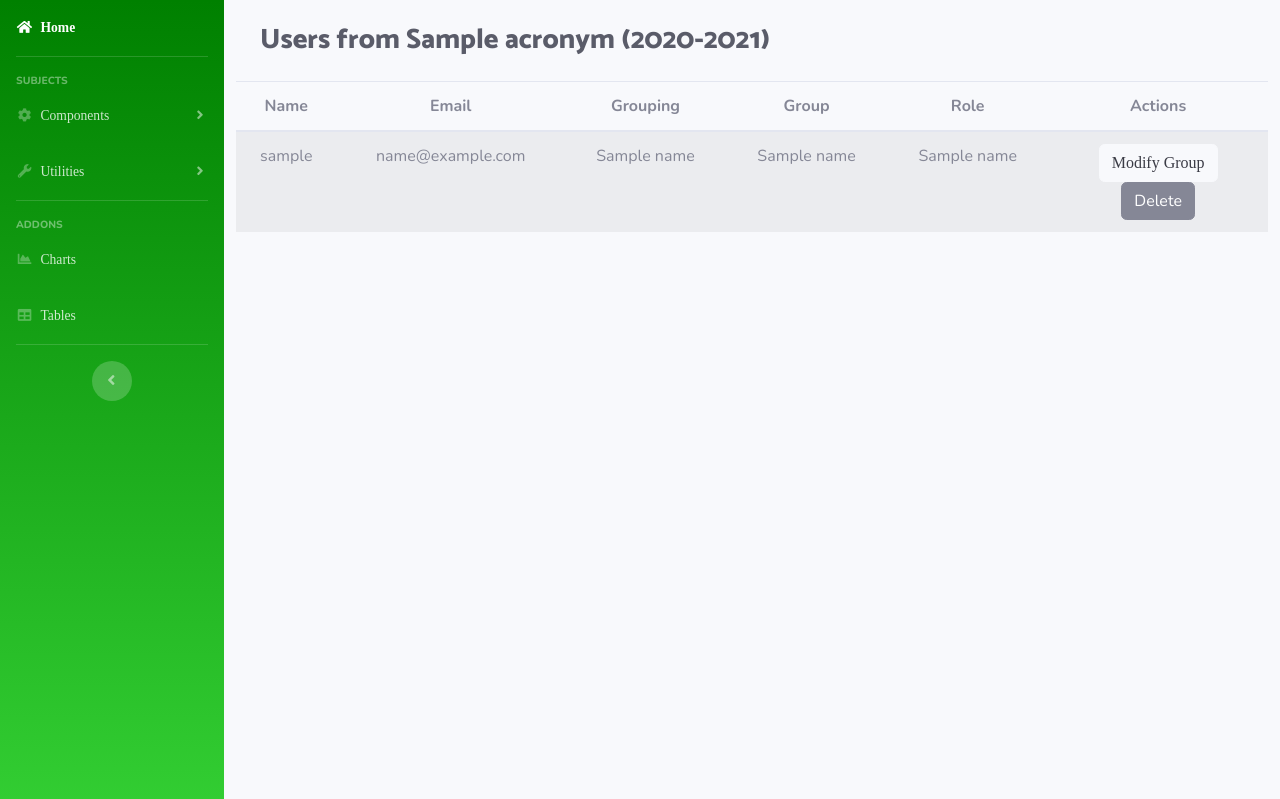
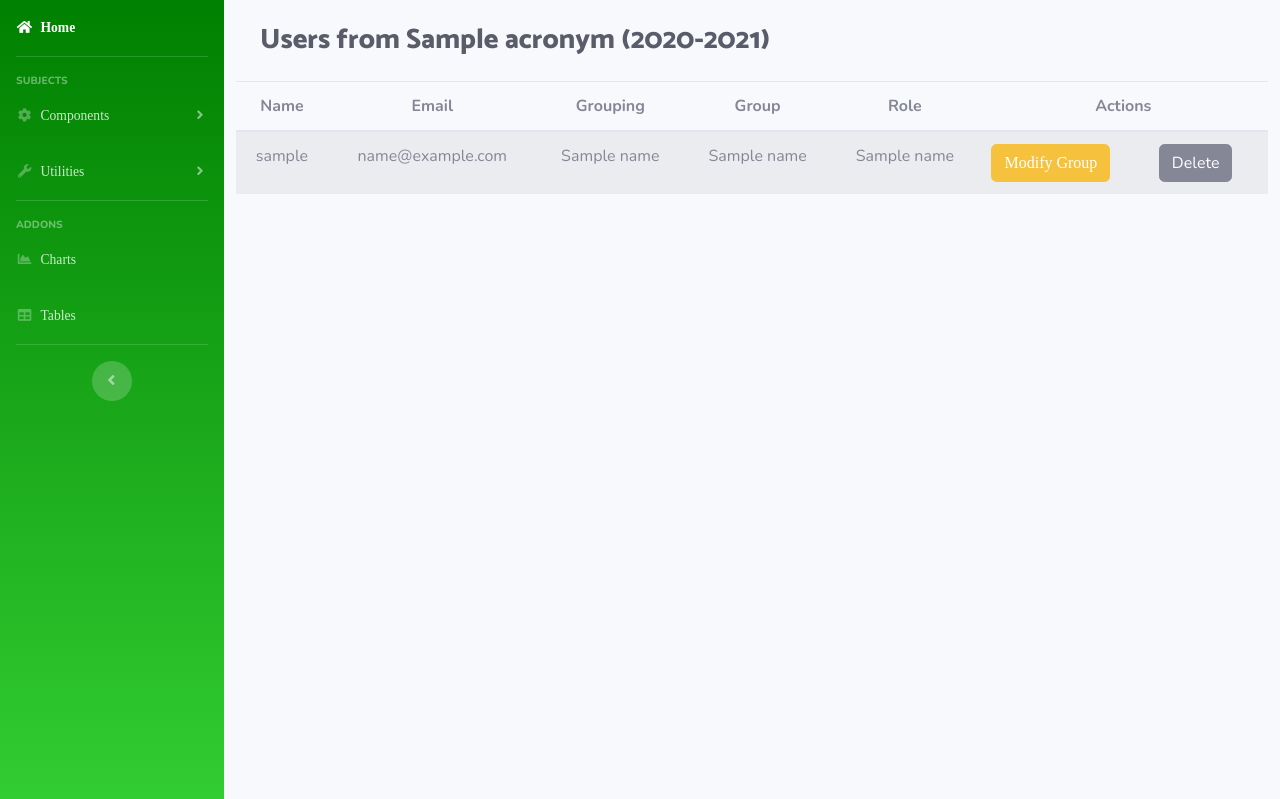
Before and after one commit to JavierAntonYuste/labton, a Flask app: template app/templates/manageSubject.html in a window 1280 px wide. Shown: the part 54-853 px from the top of the page. Run offline with Flask 2, Linux system fonts and the light colour scheme; the template is opened without the code that fills it: most values are stand-ins (such as "Sample title", 1, 10 or a date in 2020); parts of the project's set-up code (start-up, migrations or seed data) failed here and were passed over; some libraries are stand-ins or nearby versions; some web fonts are replaced.

Commit message:
Minor visual changes

```diff
--- a/app/templates/manageSubject.html
+++ b/app/templates/manageSubject.html
@@ -196,7 +196,7 @@
             Import users
           </button>
           <div class="dropdown-menu" aria-labelledby="dropdownMenuButton">
-            <button type="button" class="dropdown-item" data-toggle="modal" data-target="#uploadUserModal">
+            <button class="dropdown-item" data-toggle="modal" data-target="#uploadUserModal">
               <i class="fas fa-user mr-2"></i>
               Unique user
 
@@ -267,7 +267,7 @@
     <!-- end modal CSV -->
   <!-- User Modal -->
 
-    <div class="modal fade" id="uploadUserModal" tabindex="-1" role="dialog" aria-hidden="true">
+    <div class="uploadUserModal modal fade" name="uploadUserModal" id="uploadUserModal" tabindex="-1" role="dialog" aria-hidden="true">
       <div class="modal-dialog modal-dialog-centered" role="document">
         <div class="modal-content">
           <div class="modal-header">
@@ -278,7 +278,6 @@
           </div>
 
           <div class="modal-body">
-            <h6> Insert the user's data</h6>
 
             <div class="row">
               <div class="col">
@@ -286,6 +285,7 @@
                 <form action="/uploadUser" method="post" id="upload-form">
                   <div class="row pt-2 pb-2">
                     <div class="col">
+                      <label>Email</label>
                       <input class= "form-control" type="email" name="email" id="js-upload-files" placeholder="User email" enctype="multipart/form-data" >
 
                       <input type="hidden" name="subject_id" value={{subject.id}}>
@@ -298,6 +298,17 @@
                       <select class="custom-select" name="role" id="role">
                         {% for role in roles_db%}
                         <option value={{role.name}}>{{role.name}}</option>
+                        {% endfor %}
+                      </select>
+                    </div>
+                  </div>
+
+                  <div class="row pt-2 pb-2">
+                    <div class="col">
+                      <label> Group </label>
+                      <select class="custom-select" name="addGroup" id="addGroup">
+                        {% for group in groups%}
+                        <option value={{group.group_id}}>Group {{group.name}}</option>
                         {% endfor %}
                       </select>
                     </div>
@@ -441,28 +452,31 @@
                 <td class="text-center">{{users[1].name}}</td>
 
                 <td class="text-center">
-                  <div class="col-sm">
-                    <a data-toggle="modal" data-id="{{users[0].email}}" data-groupings="{{groupings_json}}" data-groups="{{groups_json}}" data-subject-id="{{subject.id}}" class="modifyGroupingGroup btn btn-light" href="#">Modify Group</a>
 
-                  </div>
 
-                  {% if not user==(users[0].email.split('@'))[0]%}
                   <div class="row">
+                    <div class="col">
+                      <a data-toggle="modal" data-id="{{users[0].email}}" data-groupings="{{groupings_json}}" data-groups="{{groups_json}}" data-subject-id="{{subject.id}}" class="modifyGroupingGroup btn btn-warning" href="#">Modify Group</a>
+
+                    </div>
+                    {% if not user==(users[0].email.split('@'))[0]%}
                     {% if role=='admin'%}
-                    <div class="col-sm">
+                    <div class="col">
 
-                      <a data-toggle="modal" data-id="{{users[0].email}}" class="modifyUserModal btn btn-light" href="#modifyUserModal">Modify Role</a>
+                      <a data-toggle="modal" data-id="{{users[0].email}}" class="modifyUserModal btn btn-info" href="#modifyUserModal">Modify Role</a>
 
                     </div>
                     {% endif %}
 
                     <script>
-                    $(document).ready(function () {
-                      $(document).on("click", ".modifyUserModal", function () {
-                           var userEmail = $(this).data('id');
-                           $(".modal-body #email").val( userEmail );
-                      });
-                    });
+
+                    $('.modifyUserModal').click( function (evt) {
+                          evt.stopImmediatePropagation();
+                          $("#modifyUserModal").modal()
+
+                          var userEmail = $(this).data('id');
+                          $(".modal-body #email").val( userEmail );
+                        });
 
                     $('.modifyGroupingGroup').click( function (evt) {
                           evt.stopImmediatePropagation();
@@ -483,21 +497,21 @@
                         }
 
                           $(".modal-body #email").val( userEmail );
-
                     });
 
 
                     </script>
 
-                    <div class="col-sm text-center">
+                    <div class="col text-center">
                       <form action="/deleteUserSubject" method="POST">
                           <input type="hidden" name="user_id" value={{users[0].id}} >
                           <input type="hidden" name="subject_id" value={{subject.id}}>
                           <button type="submit" class="btn btn-secondary ">Delete</button>
                       </form>
                     </div>
+
+                  {% endif %}
                   </div>
-                  {% endif %}
                 </td>
               </tr>
             {% endfor%}
--- a/app/templates/users.html
+++ b/app/templates/users.html
@@ -242,7 +242,7 @@
                   {% if not user==(element[0].email.split('@'))[0] %}
                   <div class="row">
                     <div class="col-sm">
-                      <a data-toggle="modal" data-id="{{element[0].email}}" class="modifyPrivilegeModal btn btn-light float-right" href="#modifyPrivilegeModal">Modify Privilege</a>
+                      <a data-toggle="modal" data-id="{{element[0].email}}" class="modifyPrivilegeModal btn btn-warning float-right" href="#modifyPrivilegeModal">Modify Privilege</a>
                     </div>
 
                     <script>
```
